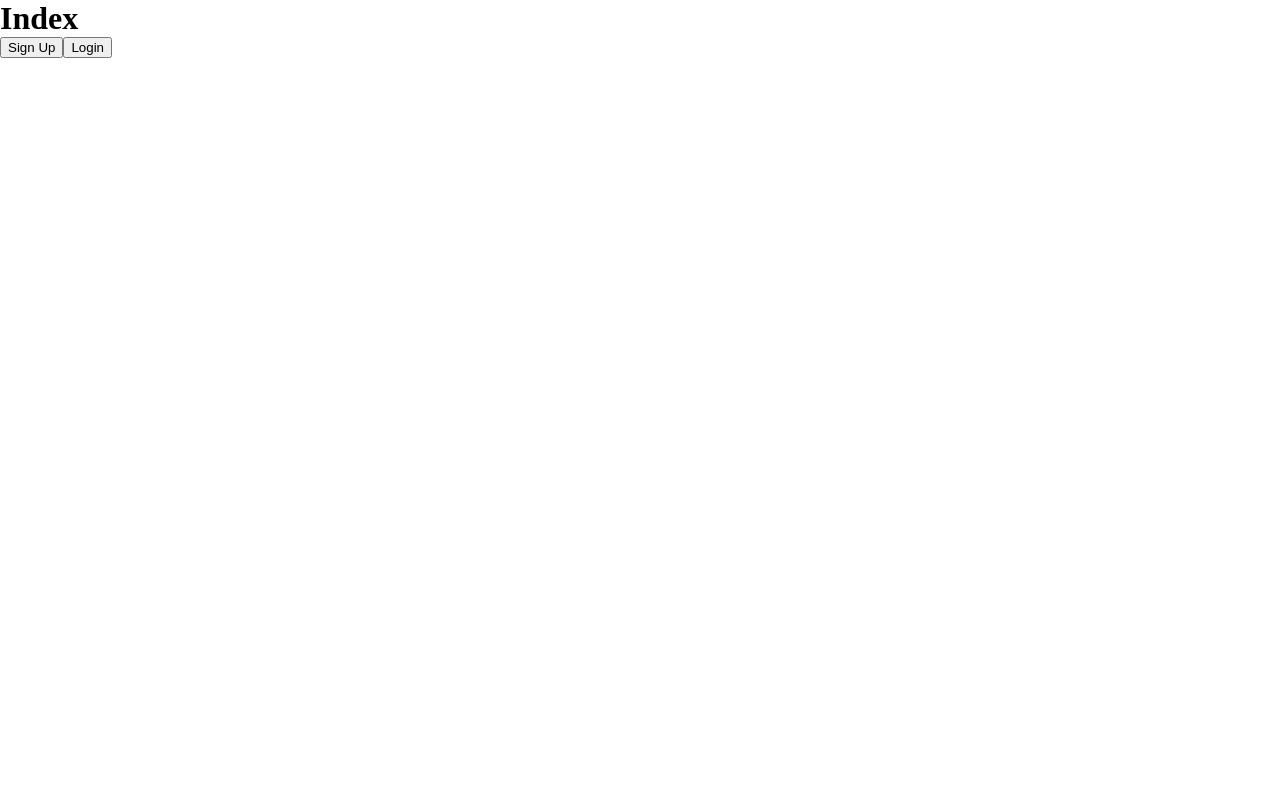
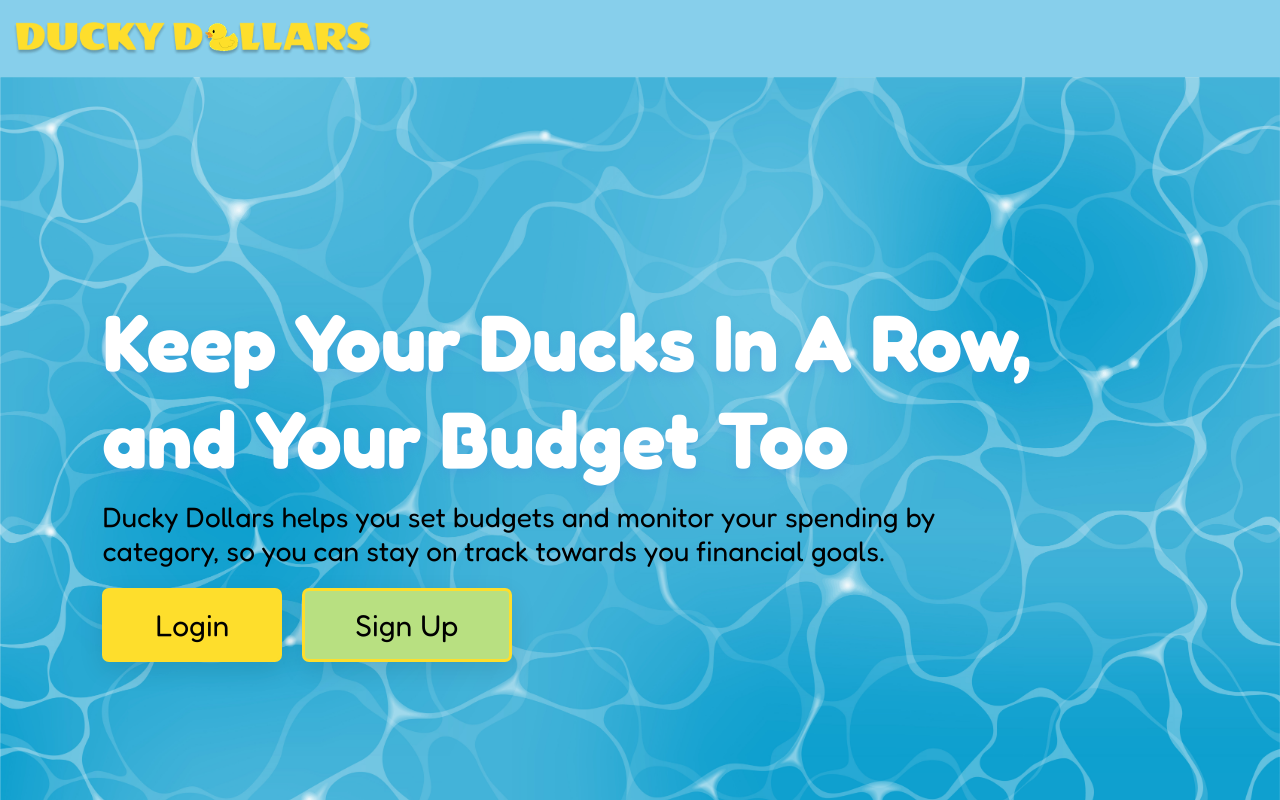
Before and after one commit to wongbernice/MERN-Stack-Project-Group-14, a React (Vite) app in the folder frontend/: page / in a window 1280 px wide. Shown: the top 800 px of the page. Built offline with nearby package versions, Linux system fonts and the light colour scheme; a web font is replaced by a local one.

Commit message:
started styling index -trevi

```diff
--- a/frontend/src/pages/Index/Index.tsx
+++ b/frontend/src/pages/Index/Index.tsx
@@ -1,15 +1,30 @@
 import { useNavigate } from 'react-router-dom'
+import { NavBar } from '../../components/NavBar/NavBar'
+import './IndexPage.css'
+import duck from '../../assets/Duck_Image.png'
 
 export const Index = () =>
 {
     const navigate = useNavigate();
     return(
         <>
-            <h1>Index</h1>
-            <div className="IndexButtons">
-                <button id="newUser" type="button" onClick={() => navigate('/signUp')}>Sign Up</button>
-                <button id="existingUser" type="button" onClick={() => navigate('/login')}>Login</button>
-            </div>
+            <NavBar />
+            <main className='indexMain'>
+                <div className='words'>
+                    <p id="header">Keep Your Ducks In A Row,<br/> and Your Budget Too</p>
+                    <p id="body">
+                        Ducky Dollars helps you set budgets and monitor your spending by
+                        <br/>
+                        category, so you can stay on track towards you financial goals.
+                    </p>
+                </div>
+
+                <div className="indexButtons">
+                    <button id="existingUser" type="button" onClick={() => navigate('/login')}>Login</button>
+                    <button id="newUser" type="button" onClick={() => navigate('/signUp')}>Sign Up</button>
+                </div>
+            </main>
+            <img id="duckImgIndex" src={duck} alt="Duck Image" />
         </>
     );
 };
--- /dev/null
+++ b/frontend/src/pages/Index/IndexPage.css
@@ -0,0 +1,69 @@
+.indexMain {
+    background-image: url('../../assets/summer_background_47_a.jpg');
+    background-size: cover;
+    min-height: 100vh;
+    width: 100%;
+    margin: 0;
+    padding: 0;
+    display: flex;
+    justify-content: center;
+    flex-direction: column;
+    align-items: left;
+}
+
+.words {
+    font-family: "Fredoka", sans-serif;
+    padding-left: 8%;
+}
+
+#header {
+    font-size: 80px;
+    font-weight: bold;
+    color: white;
+    text-shadow: 0 5px 10px rgba(74, 144, 226, 0.3);
+}
+
+#body {
+    margin-top: 13px;
+    font-size: 28px;
+}
+
+.indexButtons {
+    padding-left: 8%;
+    margin-top: 20px;
+}
+
+#existingUser {
+    border: #FEDE2C solid 3px;
+    border-radius: 7px;
+    width: auto;
+    height: auto;
+    font-size: 30px;
+    padding: 16px 50px;
+    background-color: #FEDE2C;
+    box-shadow: 0 8px 24px rgba(0,0,0,0.1);
+    font-family: "Fredoka", sans-serif;
+    margin-right: 20px;
+}
+
+#existingUser:hover {
+    border: #e1c731 solid 3px;
+    background-color: #e1c731;
+}
+
+#newUser {
+    border:#FEDE2C solid 3px;
+    border-radius: 7px;
+    width: auto;
+    height: auto;
+    font-size: 30px;
+    padding: 16px 50px;
+    background-color: #B8E081;
+    box-shadow: 0 8px 24px rgba(0,0,0,0.1);
+    font-family: "Fredoka", sans-serif;
+}
+
+#newUser:hover {
+    border: #e1c731 solid 3px;
+    background-color: #a4c774;
+}
```
